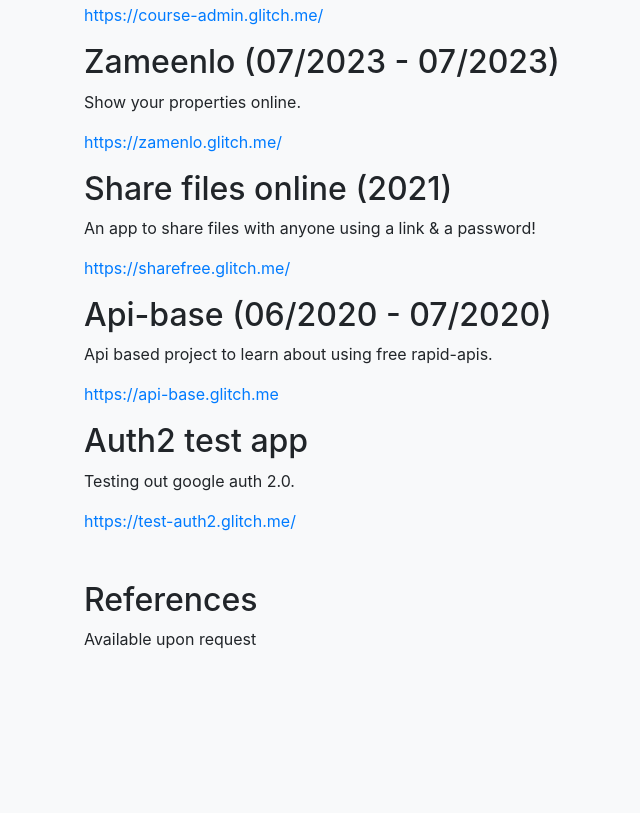
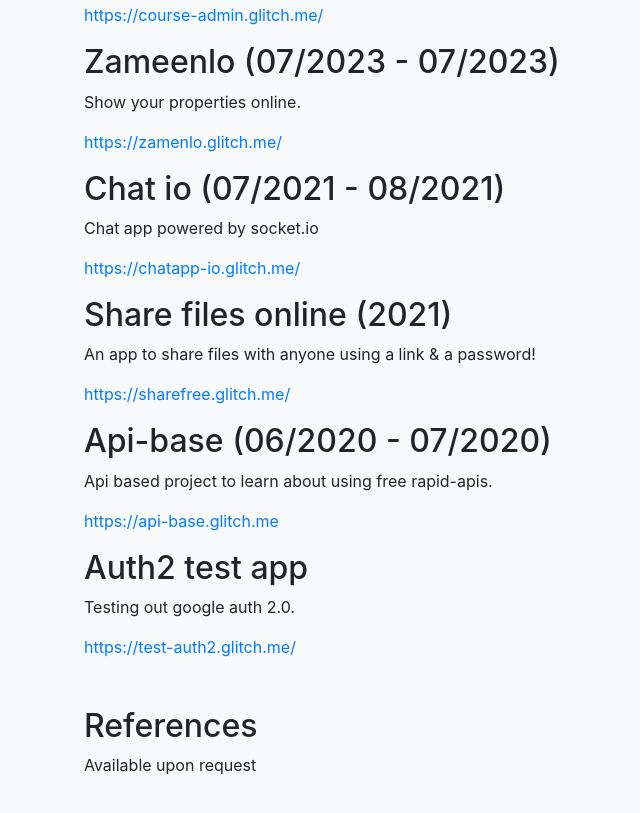
Before and after one commit to Phant0m-a/Phant0m-a, a plain HTML site: page index.html in a window 1280 px wide. Shown: the part 2150-2963 px from the top of the page, without its empty margins (176-816 px from the left). Before the commit the page ends 2857 px from the top, so only its background shows below. Drawn offline with nearby package versions, Linux system fonts and the light colour scheme.

Commit message:
Update index.html

```diff
--- a/index.html
+++ b/index.html
@@ -91,6 +91,10 @@
     <p>Show your properties online.</p>
     <p><a href="https://zamenlo.glitch.me/">https://zamenlo.glitch.me/</a></p>
 
+    <h2>Chat io (07/2021 - 08/2021)</h2>
+    <p>Chat app powered by socket.io</p>
+    <p><a href="https://chatapp-io.glitch.me/">https://chatapp-io.glitch.me/</a></p>
+
     <h2>Share files online (2021)</h2>
     <p>An app to share files with anyone using a link & a password!</p>
     <p><a href="https://sharefree.glitch.me/">https://sharefree.glitch.me/</a></p>
```
